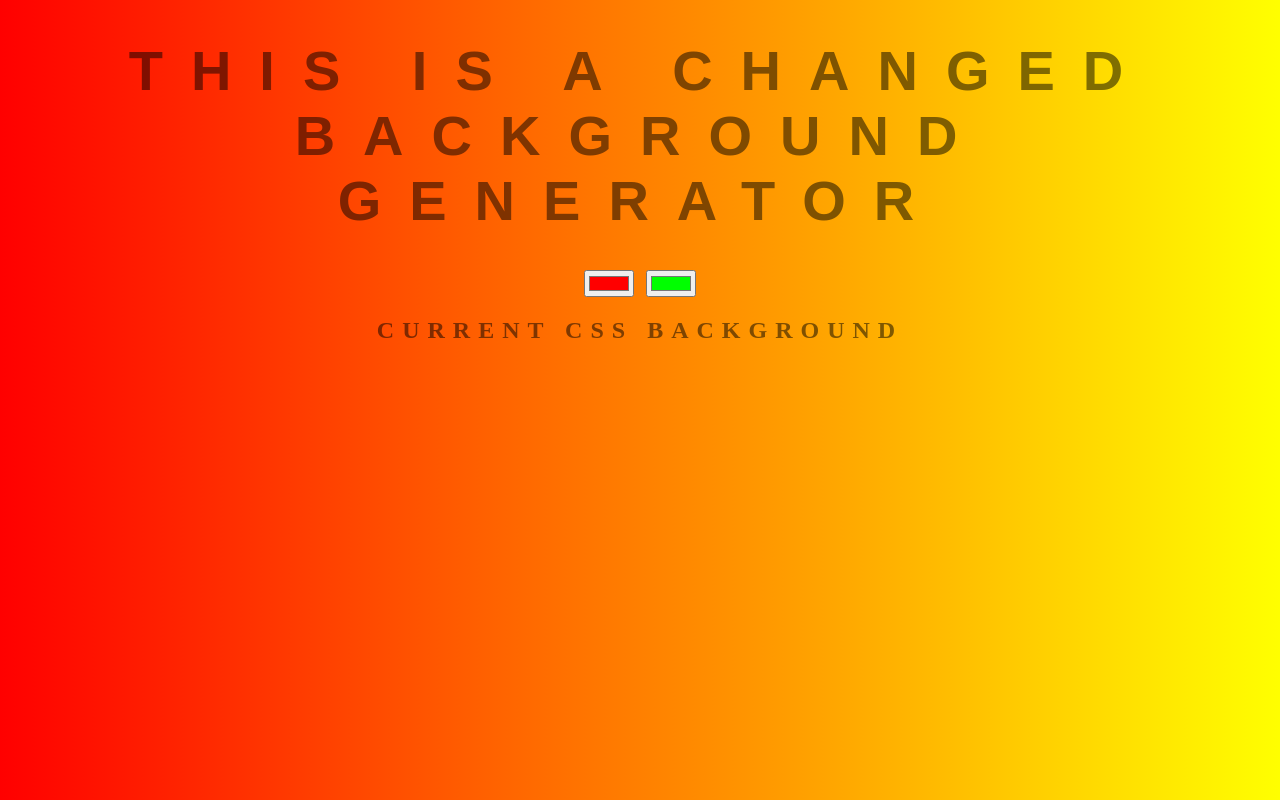
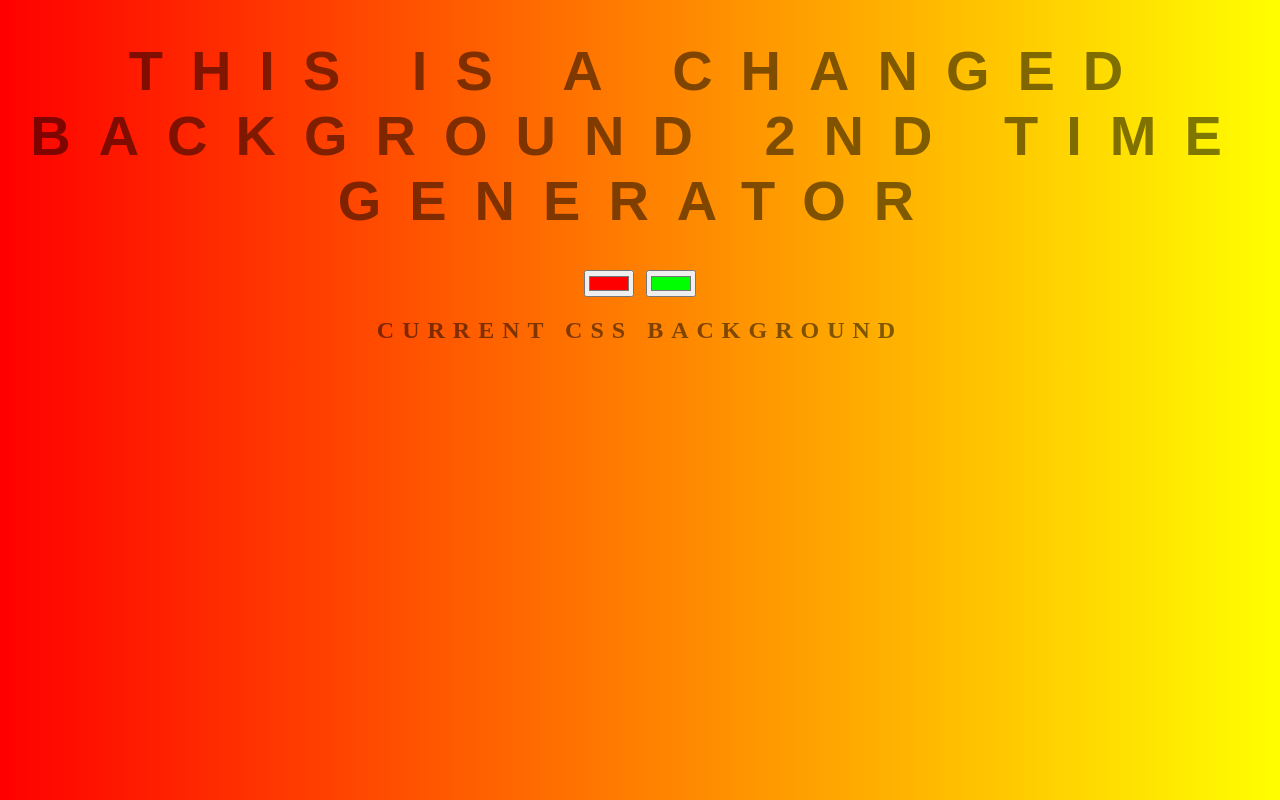
Before and after one commit to shivam1502/background-generator, a plain HTML site: page index.html in a window 1280 px wide. Drawn offline with Linux system fonts and the light colour scheme.

Commit message:
this is change in text background

```diff
--- a/index.html
+++ b/index.html
@@ -5,7 +5,7 @@
 	<link rel="stylesheet" type="text/css" href="style.css">
 </head>
 <body id="gradient">
-	<h1>This is a changed background Generator</h1>
+	<h1>This is a changed background 2nd time Generator</h1>
 	<input class='color1' type="color" name='color1' value="#ff0000">
 	<input class='color2' type="color" name='color2' value="#00ff00">
 	<h2>Current CSS Background</h2>
```
